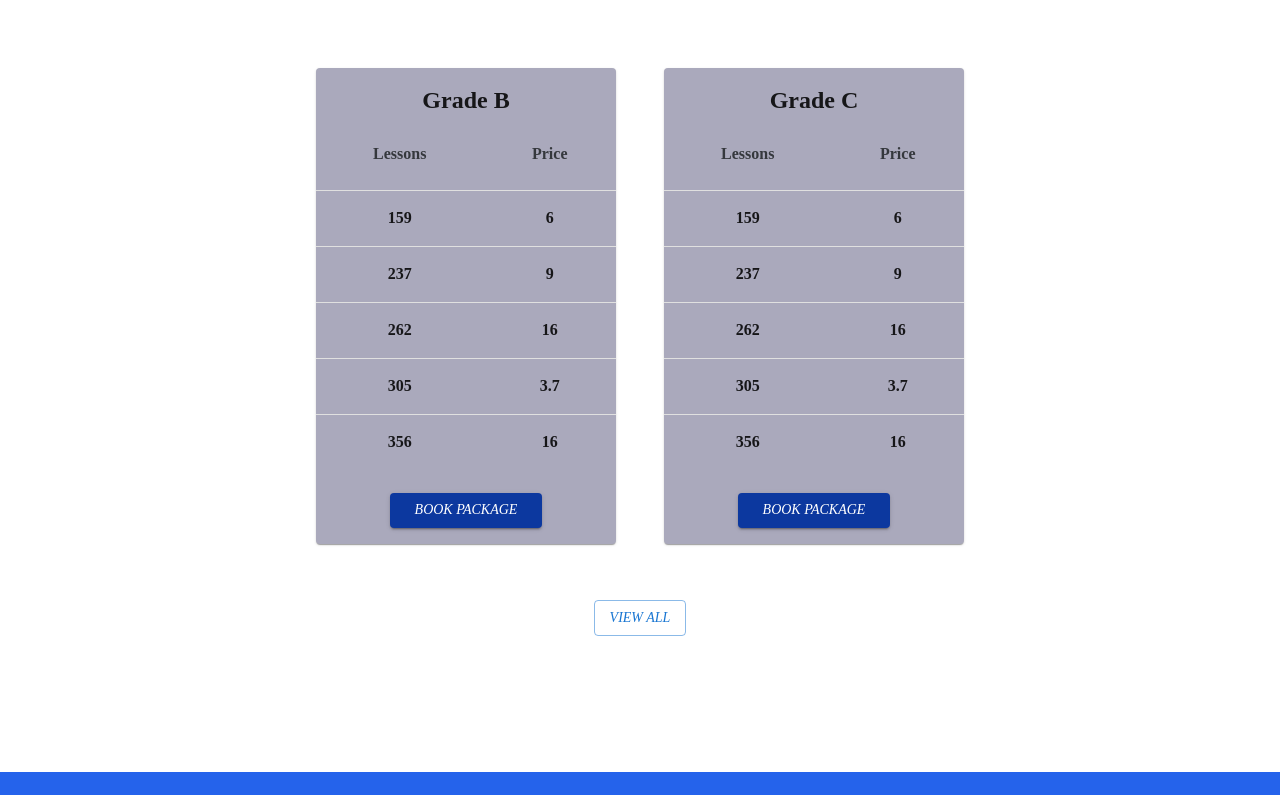
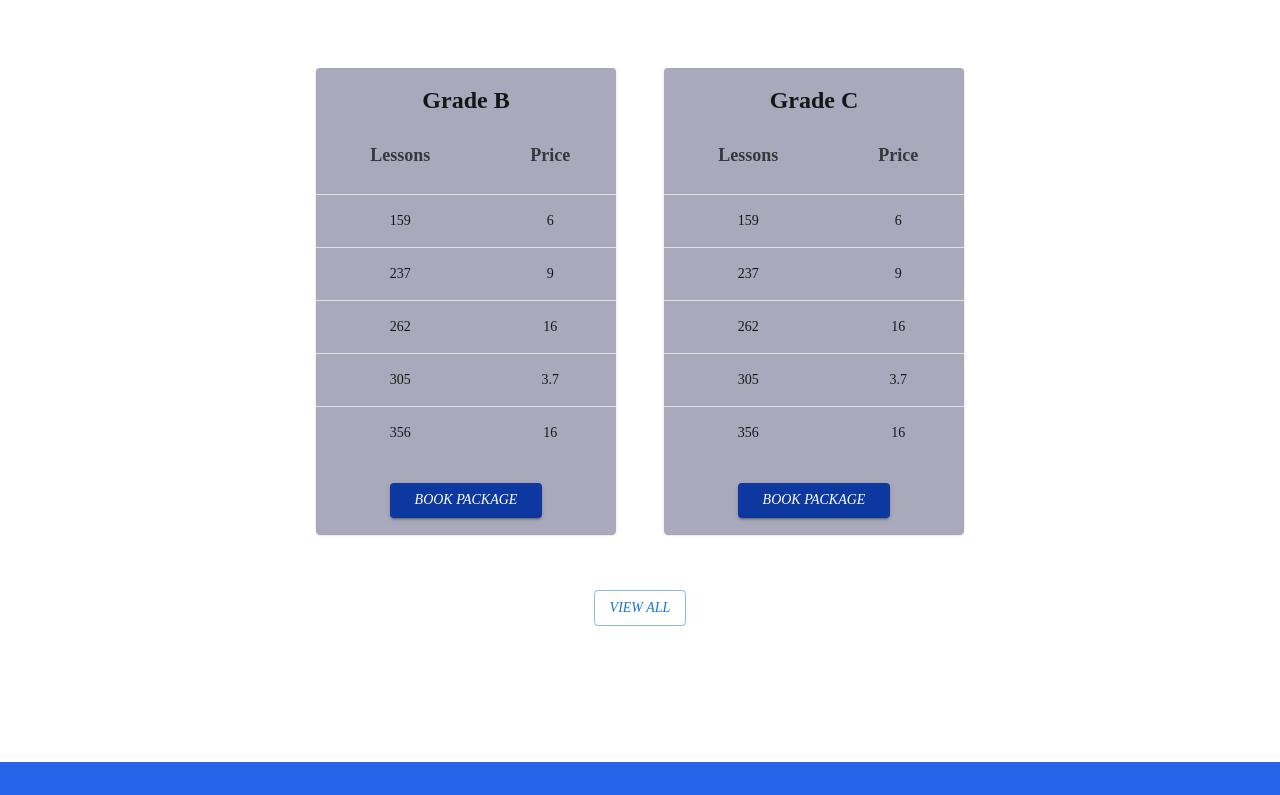
Before and after one commit to WatipasoChirambo/Stick, a Next.js app: page / in a window 1280 px wide. Shown: the part 1145-1940 px from the top of the page. Built offline with nearby package versions, Linux system fonts and the light colour scheme.

Commit message:
heroting

```diff
--- a/components/Brief.jsx
+++ b/components/Brief.jsx
@@ -21,11 +21,7 @@ function Brief() {
               </div>
               <div className="flex gap-2">
                 <FaEnvelope />
-                <Typography variant="caption">info@gmail.com</Typography>
-              </div>
-              <div className="flex gap-2">
-                <FaGlobe />
-                <Typography variant="caption">www.atameje.com</Typography>
+                <Typography variant="caption">gladyschagunda@yahoo.com</Typography>
               </div>
             </div>
           </div>
--- a/components/Hero.js
+++ b/components/Hero.js
@@ -18,7 +18,7 @@ function Hero() {
               <span className="text-[#BFA5A4]">Learn</span> From The{" "}
               <span className="text-[#DC003E]">Best</span>
             </Typography>
-            <Typography variant="caption" gutterBottom>
+            <Typography variant="body1" gutterBottom>
               Become a confident and safe driver
             </Typography>
             <div className="flex justify-center gap-2 pt-8">
--- a/src/utils/theme/theme.js
+++ b/src/utils/theme/theme.js
@@ -54,15 +54,15 @@ export const theme = createTheme({
       fontSize: '4rem',
       fontWeight: 800,
       '@media (max-width:600px)': {
-        fontSize: '2.3rem',
+        fontSize: '3rem',
       },
     },
     subtitle1: {
-      fontSize: 16,
+      fontSize: 18,
       fontWeight:600,
       color:'#35383D',
       '@media (max-width:600)':{
-        fontSize:14
+        fontSize:16
       }
     },
     subtitle2: {
@@ -73,10 +73,11 @@ export const theme = createTheme({
         color:'silver'
       }
     },
-    body2: {
-      fontWeight: 600,
+    body1: {
+      fontWeight: 500,
       fontSize:'1rem',
-      color:'#35383D',
+      lineHeight:'1rem',
+      color:'silver'
     },
     button: {
       fontStyle: "italic",
```
